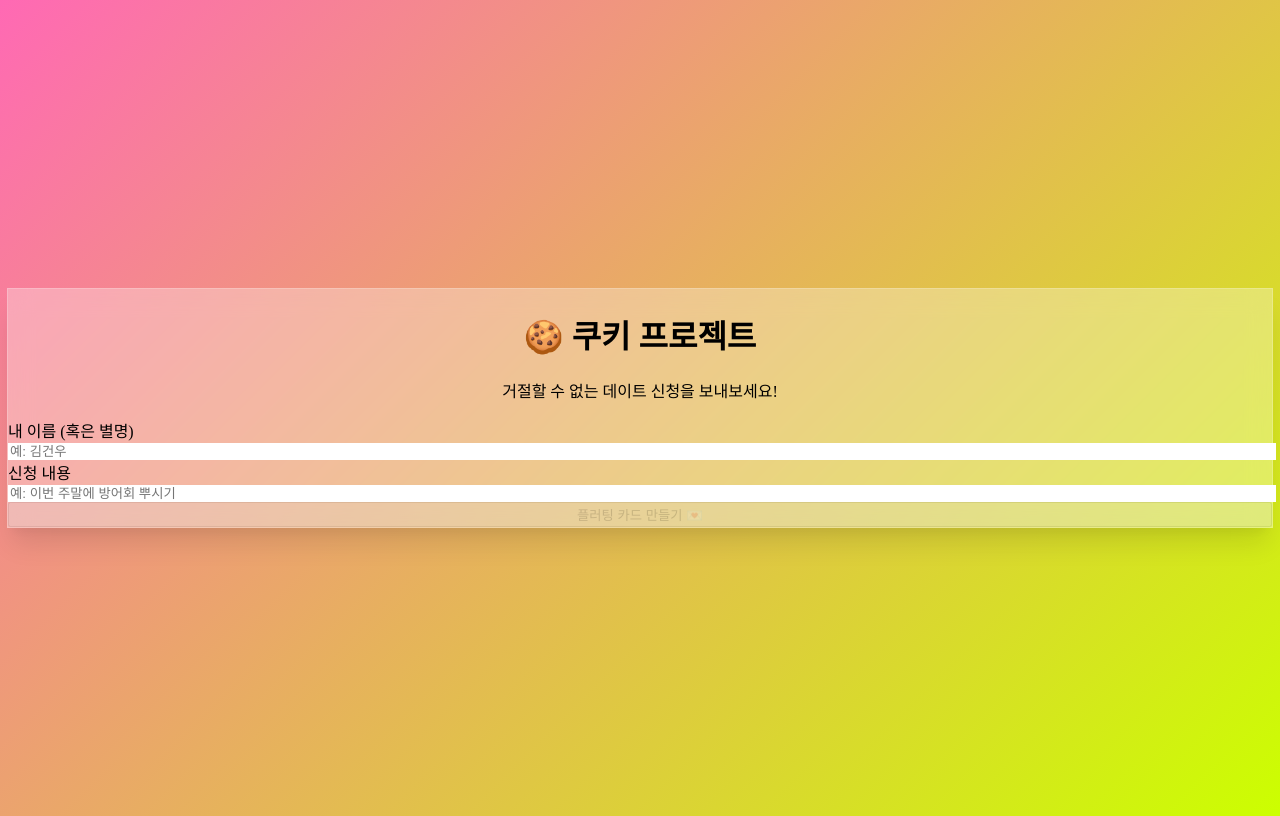
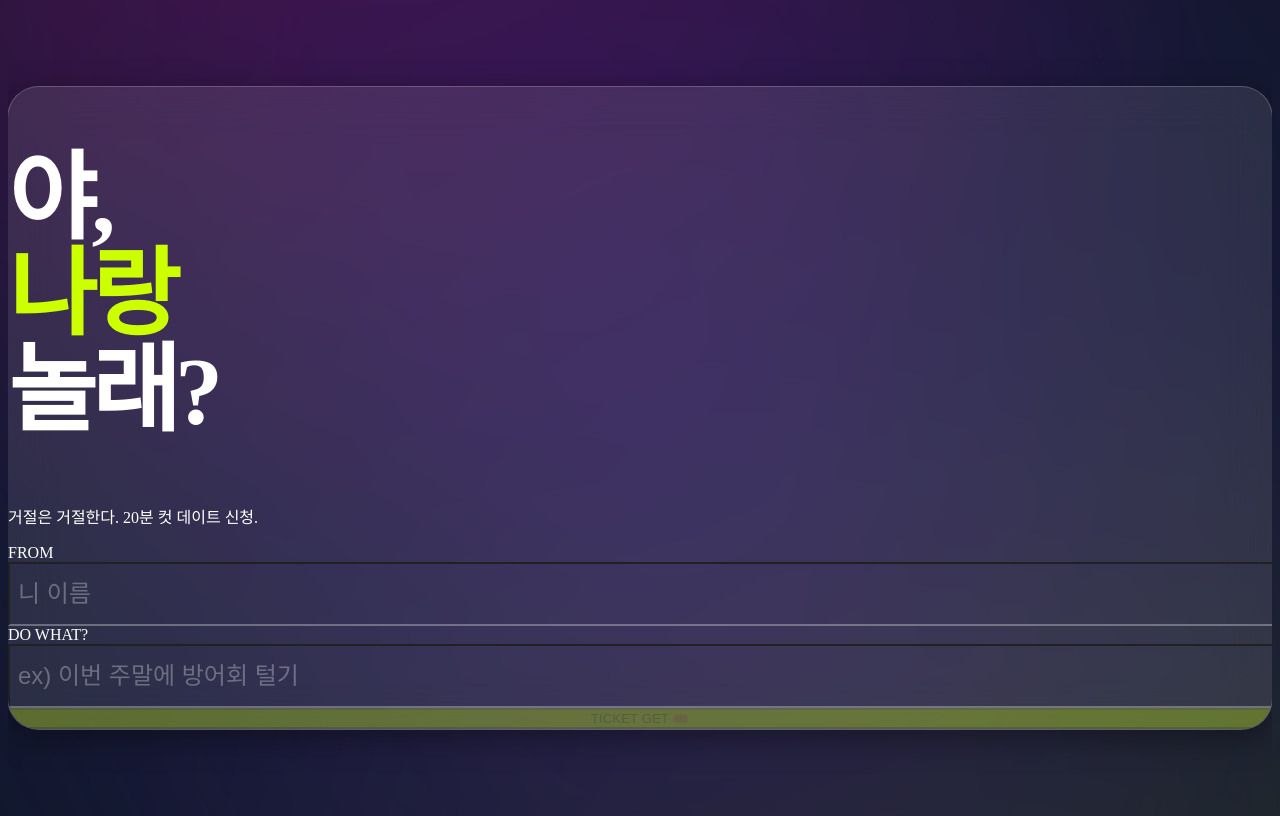
Before and after one commit to nuuxixv/go-out-with-me, a Next.js app: page / in a window 1280 px wide. Built offline with nearby package versions, Linux system fonts and the light colour scheme.

Commit message:
Apply Design 2.0: Aurora Mesh, Kinetic Typography, Glassmorphism

```diff
--- a/app/globals.css
+++ b/app/globals.css
@@ -3,28 +3,88 @@
 @tailwind utilities;
 
 :root {
-  --foreground-rgb: 0, 0, 0;
-  --background-start-rgb: 255, 105, 180; /* Hot Pink */
-  --background-end-rgb: 204, 255, 0;    /* Neon Lime */
+  /* Design 2.0 Palette */
+  --color-acid: #ccff00;
+  --color-purple: #4c1d95;
+  --color-pink: #ff00bf;
+  --color-deep: #0f172a;
+  --foreground-rgb: 255, 255, 255;
+  --background-start: #0f172a;
 }
 
 body {
   color: rgb(var(--foreground-rgb));
-  background: linear-gradient(
-    135deg,
-    rgb(var(--background-start-rgb)),
-    rgb(var(--background-end-rgb))
-  );
+  background-color: var(--color-deep);
   min-height: 100vh;
+  overflow-x: hidden;
+  position: relative;
 }
 
-/* Moved glass effect to standard CSS class to avoid @apply issues in some setups,
-   or strictly speaking, @apply should work but sometimes fails with opacity modifiers if not configured.
-   Simplifying to standard CSS for safety. */
-.glass {
-  background-color: rgba(255, 255, 255, 0.3);
-  backdrop-filter: blur(12px);
-  -webkit-backdrop-filter: blur(12px);
+/* Aurora Mesh Gradient Background */
+body::before {
+  content: "";
+  position: fixed;
+  top: -50%;
+  left: -50%;
+  width: 200%;
+  height: 200%;
+  background: radial-gradient(circle at 50% 50%, rgba(76, 29, 149, 0.4), transparent 50%),
+    radial-gradient(circle at 80% 20%, rgba(204, 255, 0, 0.15), transparent 40%),
+    radial-gradient(circle at 20% 80%, rgba(255, 0, 191, 0.3), transparent 40%);
+  filter: blur(80px);
+  animation: aurora 20s linear infinite;
+  z-index: -1;
+  pointer-events: none;
+}
+
+@keyframes aurora {
+  0% { transform: rotate(0deg) translate(0, 0) scale(1); }
+  33% { transform: rotate(120deg) translate(50px, -50px) scale(1.1); }
+  66% { transform: rotate(240deg) translate(-50px, 50px) scale(0.9); }
+  100% { transform: rotate(360deg) translate(0, 0) scale(1); }
+}
+
+/* Utilities converted to standard CSS to avoid @apply build errors */
+
+.glass-panel {
+  background-color: rgba(255, 255, 255, 0.1);
+  backdrop-filter: blur(24px);
+  -webkit-backdrop-filter: blur(24px);
   border: 1px solid rgba(255, 255, 255, 0.2);
-  box-shadow: 0 20px 25px -5px rgba(0, 0, 0, 0.1), 0 10px 10px -5px rgba(0, 0, 0, 0.04);
+  box-shadow: 0 8px 32px 0 rgba(0, 0, 0, 0.36);
 }
+
+.text-massive {
+  font-size: 3.75rem; /* text-6xl */
+  line-height: 1;
+  font-weight: 900; /* font-black */
+  letter-spacing: -0.05em; /* tracking-tighter */
+}
+
+@media (min-width: 768px) {
+  .text-massive {
+    font-size: 6rem; /* text-8xl */
+  }
+}
+
+.input-modern {
+  width: 100%;
+  background-color: transparent;
+  border-bottom: 2px solid rgba(255, 255, 255, 0.3);
+  padding: 1rem 0.5rem;
+  font-size: 1.5rem; /* text-2xl */
+  font-weight: 700; /* font-bold */
+  color: white;
+  border-radius: 0;
+  transition: border-color 0.2s;
+}
+
+.input-modern:focus {
+  border-color: #CCFF00;
+  outline: none;
+}
+
+.input-modern::placeholder {
+  color: rgba(255, 255, 255, 0.3);
+  font-weight: 400;
+}
--- a/app/page.tsx
+++ b/app/page.tsx
@@ -1,6 +1,7 @@
 "use client";
 
 import { useState } from "react";
+import { motion } from "framer-motion";
 import ShareButton from "@/components/ShareButton";
 
 export default function Home() {
@@ -9,67 +10,109 @@ export default function Home() {
   const [isGenerated, setIsGenerated] = useState(false);
 
   return (
-    <main className="flex min-h-screen flex-col items-center justify-center p-6 text-center">
-      <div className="glass p-8 rounded-3xl max-w-md w-full space-y-8 animate-in fade-in zoom-in duration-500">
-        <h1 className="text-4xl font-jua text-white drop-shadow-md">
-          🍪 쿠키 프로젝트
-        </h1>
-        <p className="text-lg font-medium text-white/90">
-          거절할 수 없는 데이트 신청을 보내보세요!
+    <main className="min-h-screen flex flex-col items-center justify-center p-6 relative overflow-hidden">
+
+      {/* Dynamic Background Elements */}
+      <div className="absolute top-10 left-10 w-32 h-32 bg-[#CCFF00] rounded-full blur-[80px] opacity-40 animate-pulse" />
+      <div className="absolute bottom-10 right-10 w-48 h-48 bg-[#FF00BF] rounded-full blur-[100px] opacity-30" />
+
+      <motion.div
+        initial={{ opacity: 0, y: 20 }}
+        animate={{ opacity: 1, y: 0 }}
+        transition={{ duration: 0.8, ease: "easeOut" }}
+        className="glass-panel p-8 md:p-12 rounded-[2rem] max-w-xl w-full relative z-10 overflow-hidden"
+      >
+        {/* Header */}
+        {!isGenerated ? (
+          <>
+            <motion.h1
+              initial={{ x: -20 }}
+              animate={{ x: 0 }}
+              className="font-jua text-massive mb-2 text-white drop-shadow-lg"
+            >
+              야,
+              <br />
+              <span className="text-[#CCFF00]">나랑</span>
+              <br />
+              놀래?
+            </motion.h1>
+
+            <p className="text-white/60 text-lg mb-10 font-medium tracking-wide">
+              거절은 거절한다. 20분 컷 데이트 신청.
             </p>
 
-        {!isGenerated ? (
-          <div className="space-y-4">
-            <div className="text-left">
-              <label className="block text-sm font-bold text-white mb-1 ml-1">내 이름 (혹은 별명)</label>
+            <div className="space-y-8">
+              <div className="group">
+                <label className="block text-xs font-bold text-white/50 mb-2 uppercase tracking-widest">From</label>
                 <input
                   type="text"
-                placeholder="예: 김건우"
+                  placeholder="니 이름"
                   value={sender}
                   onChange={(e) => setSender(e.target.value)}
-                className="w-full px-4 py-3 rounded-xl bg-white/80 border-0 focus:ring-2 focus:ring-pink-500 outline-none transition-all placeholder:text-gray-400 font-bold text-gray-800"
+                  className="input-modern"
                 />
               </div>
 
-            <div className="text-left">
-              <label className="block text-sm font-bold text-white mb-1 ml-1">신청 내용</label>
+              <div className="group">
+                <label className="block text-xs font-bold text-white/50 mb-2 uppercase tracking-widest">Do What?</label>
                 <input
                   type="text"
-                placeholder="예: 이번 주말에 방어회 뿌시기"
+                  placeholder="ex) 이번 주말에 방어회 털기"
                   value={title}
                   onChange={(e) => setTitle(e.target.value)}
-                className="w-full px-4 py-3 rounded-xl bg-white/80 border-0 focus:ring-2 focus:ring-pink-500 outline-none transition-all placeholder:text-gray-400 font-bold text-gray-800"
+                  className="input-modern"
                 />
               </div>
 
-            <button
+              <motion.button
+                whileHover={{ scale: 1.02 }}
+                whileTap={{ scale: 0.98 }}
                 onClick={() => {
                   if(sender && title) setIsGenerated(true);
                 }}
                 disabled={!sender || !title}
-              className="w-full py-4 bg-white text-pink-600 font-jua text-xl rounded-xl shadow-lg hover:scale-105 active:scale-95 transition-transform disabled:opacity-50 disabled:hover:scale-100"
+                className="w-full py-5 bg-[#CCFF00] text-black font-black text-2xl rounded-2xl shadow-[0_0_20px_rgba(204,255,0,0.4)] hover:shadow-[0_0_40px_rgba(204,255,0,0.6)] transition-all disabled:opacity-30 disabled:shadow-none mt-8"
               >
-              플러팅 카드 만들기 💌
-            </button>
+                TICKET GET 🎟️
+              </motion.button>
             </div>
+          </>
         ) : (
-          <div className="space-y-6">
-            <div className="bg-white/40 p-6 rounded-2xl">
-              <p className="text-2xl font-jua text-white mb-2">카드 완성!</p>
-              <p className="text-white/90">이제 카톡으로 보내기만 하면 끝!</p>
+          <motion.div
+            initial={{ opacity: 0, scale: 0.9 }}
+            animate={{ opacity: 1, scale: 1 }}
+            className="flex flex-col items-center text-center space-y-8"
+          >
+            <div className="w-24 h-24 bg-white/10 rounded-full flex items-center justify-center text-5xl mb-4 border border-white/20">
+              🍪
             </div>
 
+            <h2 className="text-4xl font-jua text-white leading-tight">
+              준비 완료!
+              <br />
+              <span className="text-sm font-sans font-normal text-white/60 mt-2 block">
+                이제 친구한테 던지기만 하면 됨.
+              </span>
+            </h2>
+
+            <div className="w-full bg-[#1a1a1a] p-6 rounded-xl border border-white/10 my-4">
+              <p className="text-[#CCFF00] font-mono text-sm mb-2 opacity-70">PREVIEW</p>
+              <p className="text-white text-lg font-bold">"{title}"</p>
+            </div>
+
+            <div className="w-full space-y-3">
               <ShareButton sender={sender} title={title} />
 
               <button
                 onClick={() => setIsGenerated(false)}
-              className="block w-full py-2 text-white/80 underline text-sm hover:text-white"
+                className="w-full py-3 text-white/40 font-bold hover:text-white transition-colors"
               >
-              다시 만들기
+                ← BACK
               </button>
             </div>
+          </motion.div>
         )}
-      </div>
+      </motion.div>
     </main>
   );
 }
--- a/components/ShareButton.tsx
+++ b/components/ShareButton.tsx
@@ -12,14 +12,8 @@ interface ShareButtonProps {
 export default function ShareButton({ sender, title }: ShareButtonProps) {
   useEffect(() => {
     // Initialize Kakao SDK if available
-    // eslint-disable-next-line @typescript-eslint/no-explicit-any
     if (typeof window !== "undefined" && (window as any).Kakao) {
       if (!(window as any).Kakao.isInitialized()) {
-        // Use a demo key or user's key?
-        // Plan said user needs to provide key.
-        // We will try to initialize with env var if present, or let user handle it.
-        // For now, we assume script is loaded in layout and initialized there or here.
-        // We'll leave initialization for layout or here with a placeholder.
         const kakaoKey = process.env.NEXT_PUBLIC_KAKAO_API_KEY;
         if(kakaoKey) {
             (window as any).Kakao.init(kakaoKey);
@@ -30,23 +24,20 @@ export default function ShareButton({ sender, title }: ShareButtonProps) {
 
   const handleShare = () => {
     if (typeof window === "undefined" || !(window as any).Kakao) {
-      alert("카카오톡 SDK가 로드되지 않았습니다.");
+      alert("카카오톡 SDK가 로드되지 않았습니다. (배포 필요)");
       return;
     }
 
     const { Kakao } = window as any;
-
-    // Construct the URL to the Invite Page
-    // We need the current domain.
     const currentUrl = window.location.origin + `/invite?sender=${encodeURIComponent(sender)}&title=${encodeURIComponent(title)}`;
 
     Kakao.Share.sendDefault({
       objectType: 'feed',
       content: {
-        title: `${sender}님의 데이트 신청 💌`,
-        description: `"${title}" 함께 하실래요? (거절 불가)`,
+        title: `${sender}님의 플러팅 💘`,
+        description: `"${title}" (거절 버튼 없음)`,
         imageUrl:
-          'https://cdn.pixabay.com/photo/2019/01/29/18/05/burger-3962996_1280.jpg', // Placeholder tasty food or cute image
+          'https://cdn.pixabay.com/photo/2023/08/23/15/40/sugar-cookie-8208759_1280.png',
         link: {
           mobileWebUrl: currentUrl,
           webUrl: currentUrl,
@@ -54,7 +45,7 @@ export default function ShareButton({ sender, title }: ShareButtonProps) {
       },
       buttons: [
         {
-          title: '확인하러 가기',
+          title: '🔥 확인하러 가기',
           link: {
             mobileWebUrl: currentUrl,
             webUrl: currentUrl,
@@ -67,10 +58,10 @@ export default function ShareButton({ sender, title }: ShareButtonProps) {
   return (
     <button
       onClick={handleShare}
-      className="flex items-center gap-2 px-6 py-3 bg-[#FEE500] text-[#3B1E1E] rounded-xl font-bold hover:bg-[#FDD835] transition-colors"
+      className="w-full flex items-center justify-center gap-3 px-6 py-4 bg-[#FEE500] text-[#3B1E1E] rounded-xl font-bold hover:bg-[#FDD835] transition-transform hover:scale-105 active:scale-95 shadow-lg"
     >
-      <Share2 size={20} />
-      카카오톡으로 신청하기
+      <Share2 size={24} />
+      <span className="text-lg">카카오톡으로 던지기</span>
     </button>
   );
 }
```
Also changed, not shown: app/invite/page.tsx (+72 -67 lines), 1 other file (tests, documents, lock files or other folders). Lines whose indentation alone changed are shown as unchanged.
